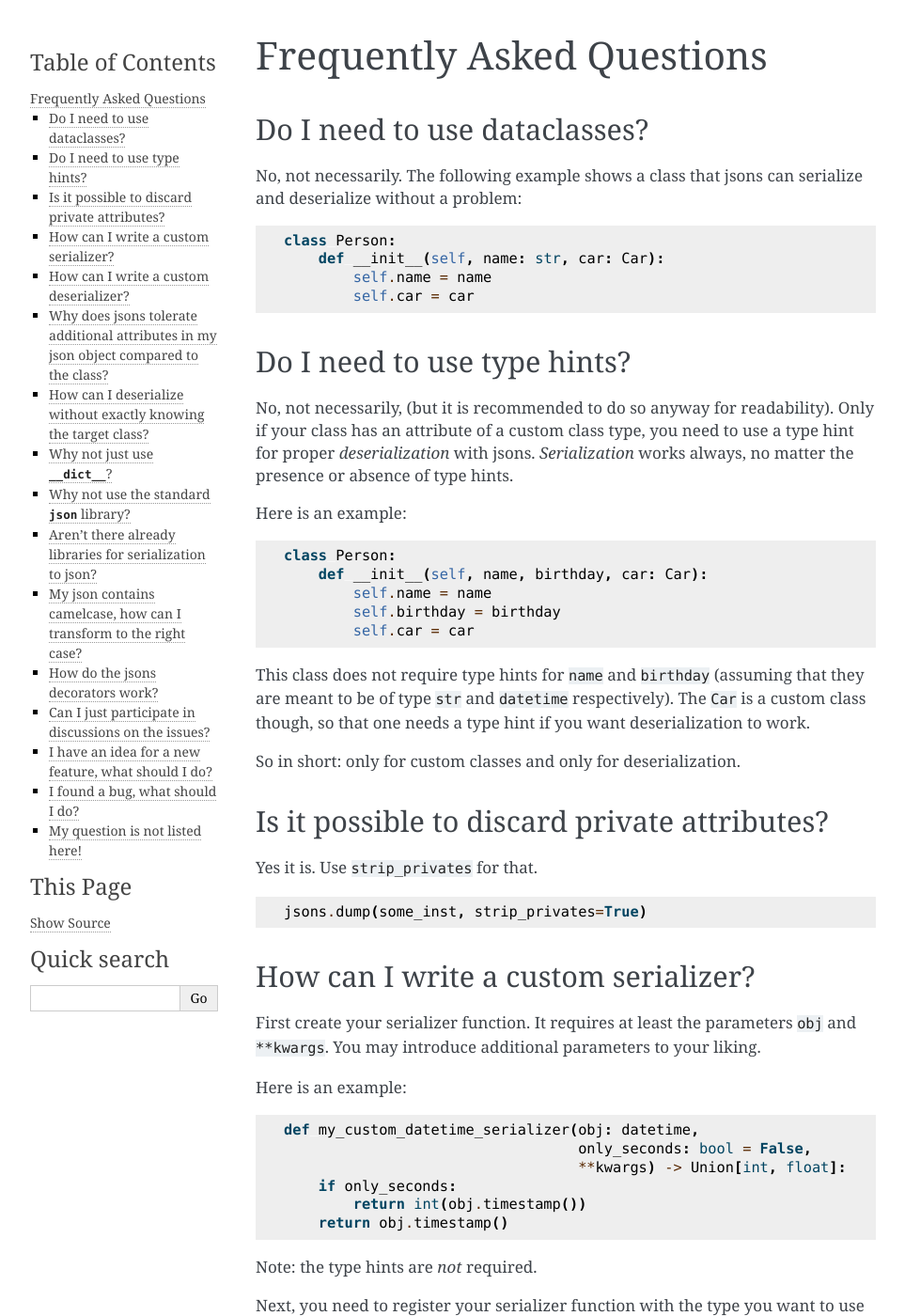
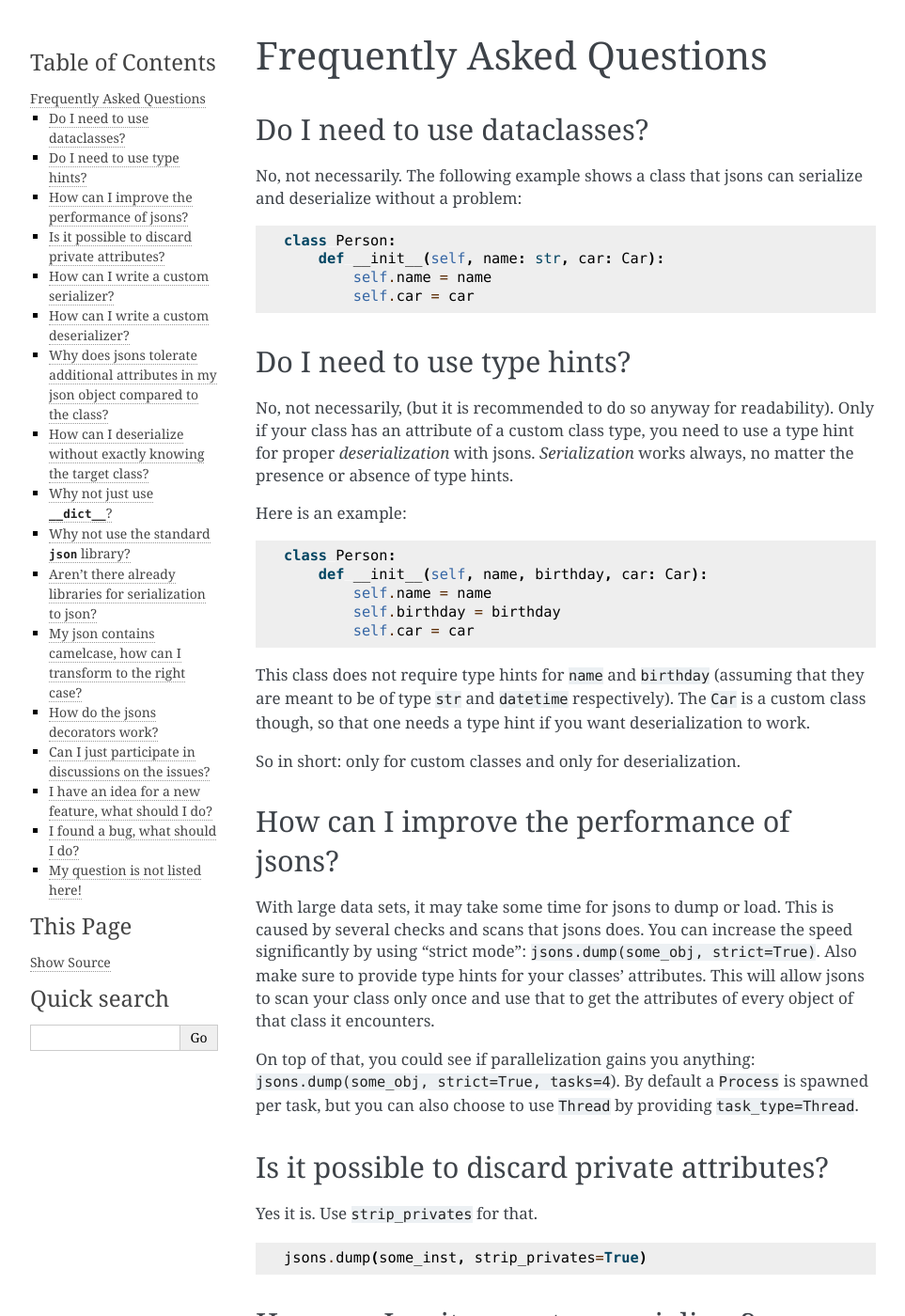
Before and after one commit to ramonhagenaars/jsons, a Sphinx documentation site: the page built from docs/faq.rst, in a window 1280 px wide and 1400 px high. Shown: the whole window at 94% size, without its empty margins (148-1111 px from the left). Built offline with Sphinx 7.4.7, drawn with Linux system fonts in a browser that asks for light colours.

Commit message:
Updated the FAQ.

```diff
--- a/docs/faq.rst
+++ b/docs/faq.rst
@@ -38,6 +38,18 @@ deserialization to work.
 
 So in short: only for custom classes and only for deserialization.
 
+How can I improve the performance of jsons?
+-------------------------------------------
+With large data sets, it may take some time for jsons to dump or load. This is caused
+by several checks and scans that jsons does. You can increase the speed significantly
+by using "strict mode": ``jsons.dump(some_obj, strict=True)``. Also make sure to
+provide type hints for your classes' attributes. This will allow jsons to scan your
+class only once and use that to get the attributes of every object of that class it
+encounters.
+
+On top of that, you could see if parallelization gains you anything:
+``jsons.dump(some_obj, strict=True, tasks=4``). By default a ``Process`` is spawned
+per task, but you can also choose to use ``Thread`` by providing ``task_type=Thread``.
 
 Is it possible to discard private attributes?
 ---------------------------------------------
```
